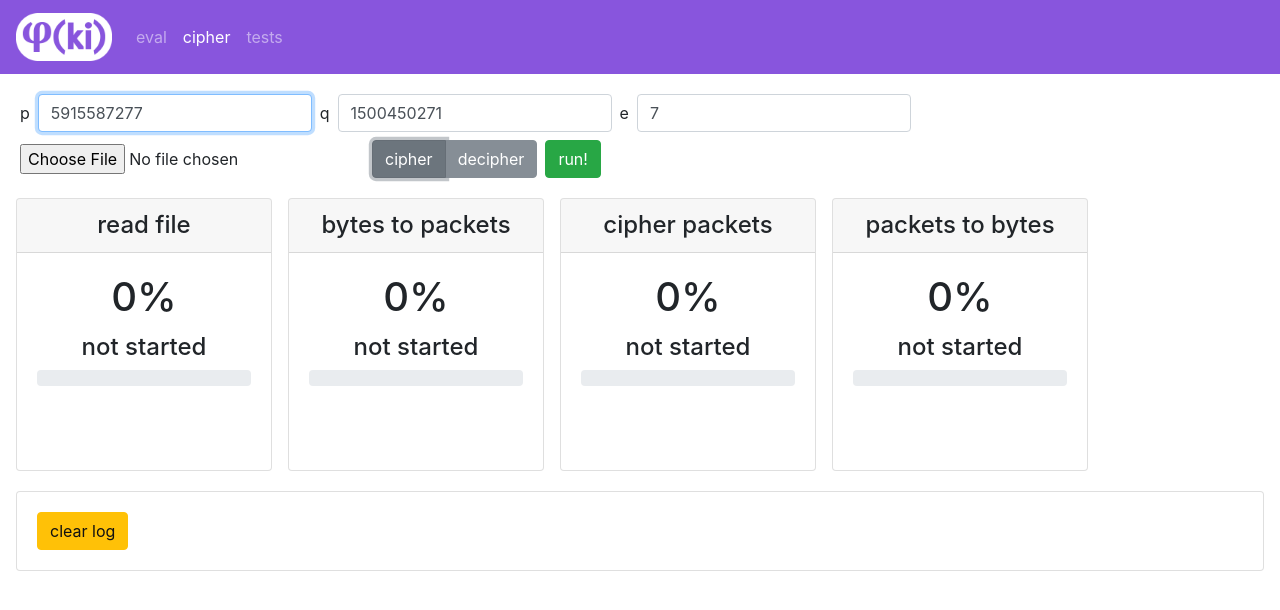
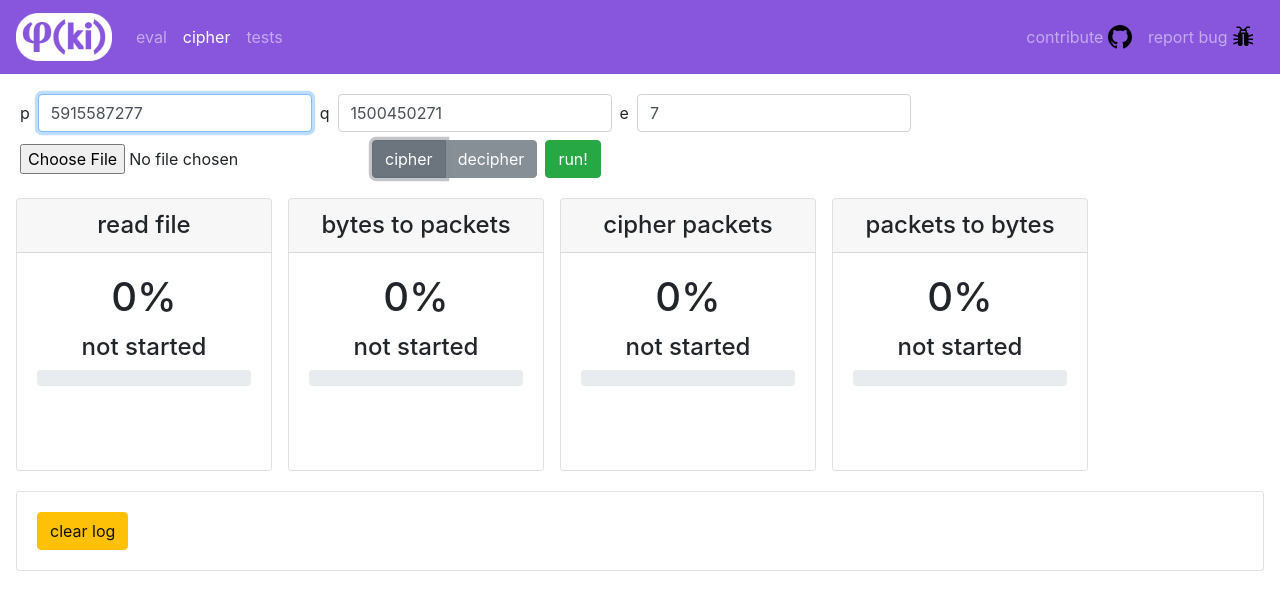
Before and after one commit to rcxr/calcu, a plain HTML site: page cipher.html in a window 1280 px wide. Drawn offline with Linux system fonts and the light colour scheme.

Commit message:
Supporting help links

```diff
--- a/cipher.html
+++ b/cipher.html
@@ -10,6 +10,7 @@
 
     <!-- Style -->
     <link rel="stylesheet" href="css/bootstrap.min.css"></link>
+    <link rel="stylesheet" href="css/octicons.css"></link>
     <link rel="stylesheet" href="css/style.css"></link>
 
     <!-- Libraries -->
@@ -37,7 +38,7 @@
       <button class="navbar-toggler" type="button" data-toggle="collapse" data-target="#navButtons">
         <span class="navbar-toggler-icon"></span>
       </button>
-      <div class="collapse navbar-collapse" id="navButtons">
+      <div class="collapse navbar-collapse justify-content-between" id="navButtons">
         <ul class="navbar-nav">
           <li class="nav-item">
             <a class="nav-link" href="index.html">eval</a>
@@ -47,6 +48,20 @@
           </li>
           <li class="nav-item">
             <a class="nav-link" href="test.html">tests</a>
+          </li>
+        </ul>
+        <ul class="navbar-nav">
+          <li class="nav-item">
+            <a class="nav-link d-flex align-items-center" href="https://github.com/rcxr/calcu" target="_blank">
+              contribute&nbsp;
+              <img height="24" class="octicon" src="img/octicons-6.0.1/mark-github.svg" />
+            </a>
+          </li>
+          <li class="nav-item">
+            <a class="nav-link d-flex align-items-center" href="https://github.com/rcxr/calcu/issues/new" target="_blank">
+              report bug&nbsp;
+              <img height="24" class="octicon" src="img/octicons-6.0.1/bug.svg" />
+            </a>
           </li>
         </ul>
       </div>
```
Also changed, not shown: index.html (+16 -1 lines), test.html (+16 -1 lines).
